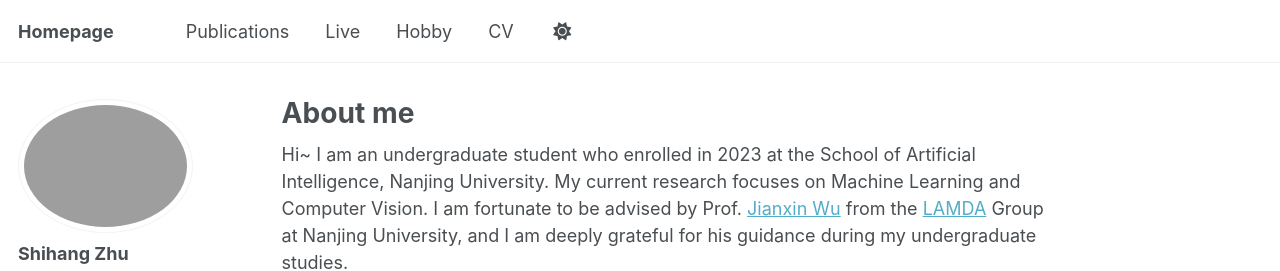
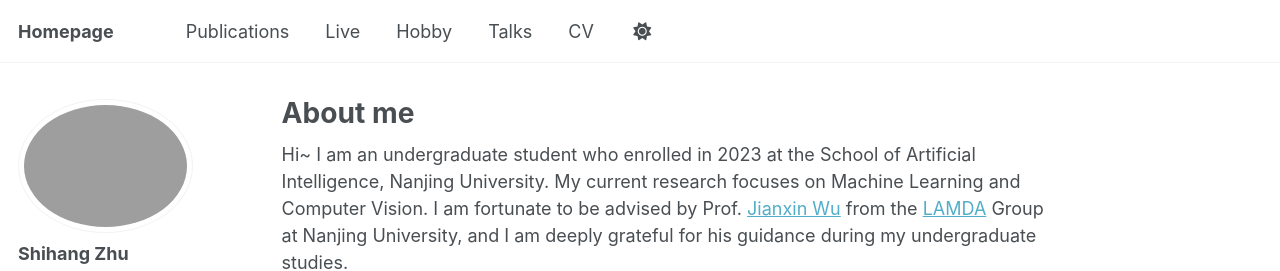
Before and after one commit to edzee3000/edzee3000.github.io, a Jekyll site: the page built from _pages/about.md, in a window 1280 px wide. Shown: the top 271 px of the page. Built offline with Jekyll 4.4.1, drawn with Linux system fonts in a browser that asks for light colours; a script that is not in the unit is left out.

Commit message:
恢复 Talks 导航和页面展示
Co-Authored-By: Claude <noreply@anthropic.com>

```diff
--- a/_data/navigation.yml
+++ b/_data/navigation.yml
@@ -17,5 +17,8 @@ main:
   - title: "Hobby"
     url: /hobby/
 
+  - title: "Talks"
+    url: /talks/
+
   - title: "CV"
     url: /cv/
--- a/_pages/talks.html
+++ b/_pages/talks.html
@@ -4,8 +4,6 @@ title: "Talks and Presentations"
 permalink: /talks/
 author_profile: true
 ---
-
-<!--
 
 {% if site.talkmap_link == true %}
 
@@ -16,5 +14,3 @@ author_profile: true
 {% for post in site.talks reversed %}
   {% include archive-single-talk.html %}
 {% endfor %}
-
--->
```
